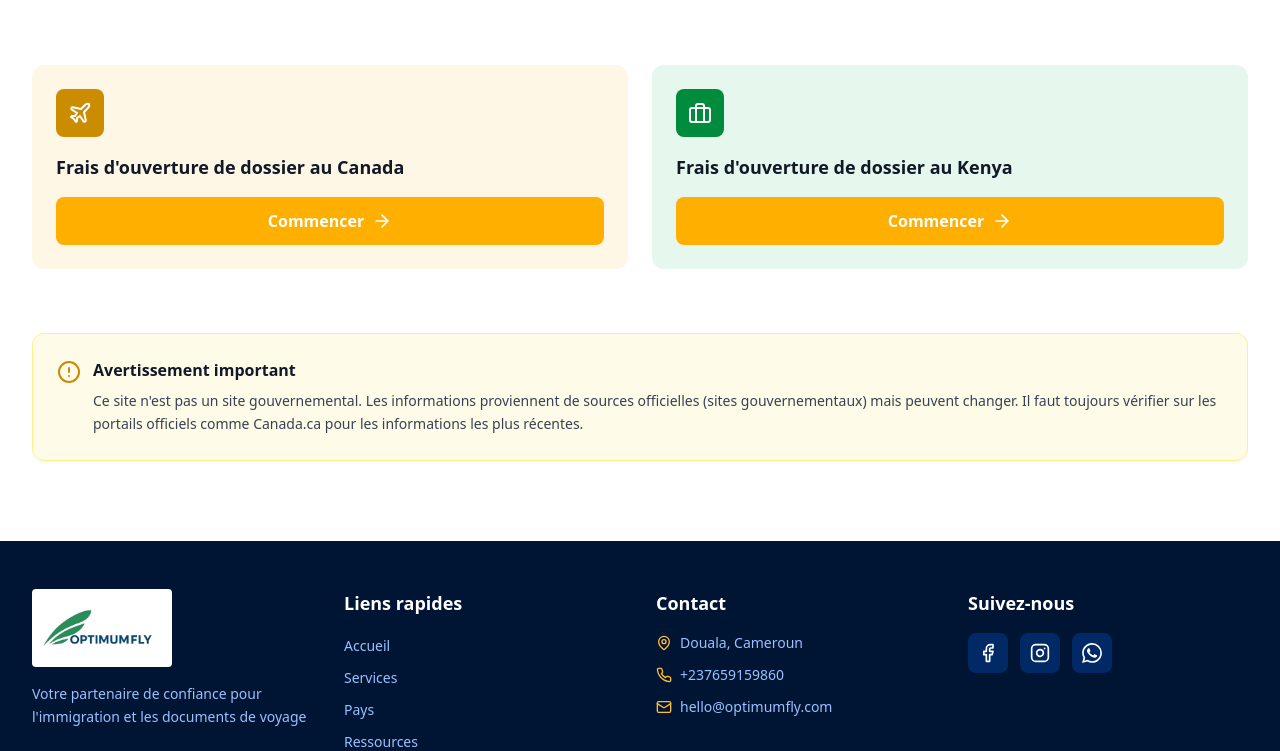
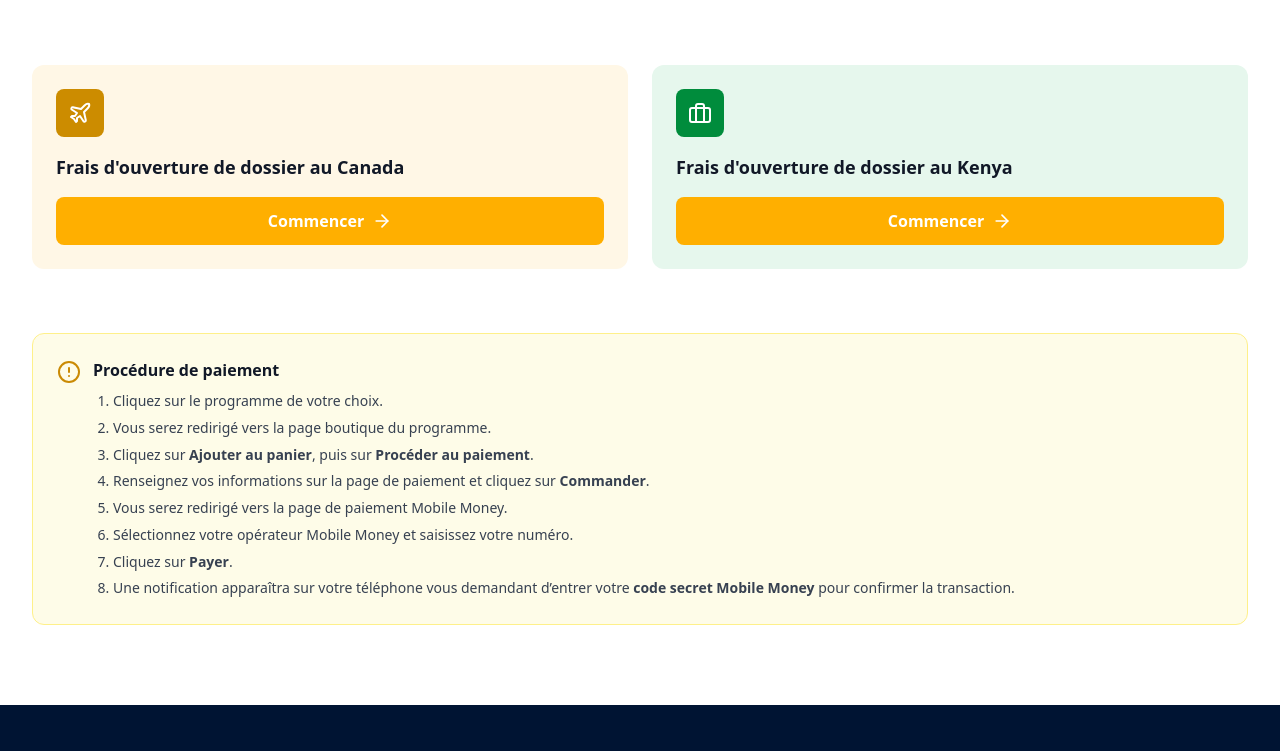
Before and after one commit to AngeArsene/optimumfly, a React (Vite) app: page /programs in a window 1280 px wide. Shown: the part 392-1143 px from the top of the page. Built offline with nearby package versions, Linux system fonts and the light colour scheme.

Commit message:
fix: Removed the Warning Notice at the bottom oof the programs page and replace it with the payment steps.

```diff
--- a/src/pages/Programs.tsx
+++ b/src/pages/Programs.tsx
@@ -69,16 +69,44 @@ export function Programs() {
                             <AlertCircle className="w-6 h-6 text-yellow-600 flex-shrink-0 mt-0.5" />
                             <div>
                                 <h3 className="font-bold text-gray-900 mb-2">
-                                    {language === 'fr' ? 'Avertissement important' : 'Important notice'}
+                                    {language === 'fr' ? 'Procédure de paiement' : 'Payment Procedure'}
                                 </h3>
-                                <p className="text-sm text-gray-700 leading-relaxed">
-                                    {language === 'fr'
-                                        ? 'Ce site n\'est pas un site gouvernemental. Les informations proviennent de sources officielles (sites gouvernementaux) mais peuvent changer. Il faut toujours vérifier sur les portails officiels comme Canada.ca pour les informations les plus récentes.'
-                                        : 'This site is not a government site. Information comes from official sources (government sites) but may change. Always verify on official portals like Canada.ca for the most recent information.'}
-                                </p>
+
+                                <ol className="text-sm text-gray-700 leading-relaxed list-decimal pl-5 space-y-1">
+                                    {language === 'fr' ? (
+                                        <>
+                                            <li>Cliquez sur le programme de votre choix.</li>
+                                            <li>Vous serez redirigé vers la page boutique du programme.</li>
+                                            <li>Cliquez sur <strong>Ajouter au panier</strong>, puis sur <strong>Procéder au paiement</strong>.</li>
+                                            <li>Renseignez vos informations sur la page de paiement et cliquez sur <strong>Commander</strong>.</li>
+                                            <li>Vous serez redirigé vers la page de paiement Mobile Money.</li>
+                                            <li>Sélectionnez votre opérateur Mobile Money et saisissez votre numéro.</li>
+                                            <li>Cliquez sur <strong>Payer</strong>.</li>
+                                            <li>
+                                                Une notification apparaîtra sur votre téléphone vous demandant
+                                                d’entrer votre <strong>code secret Mobile Money</strong> pour confirmer la transaction.
+                                            </li>
+                                        </>
+                                    ) : (
+                                        <>
+                                            <li>Click on the program of your choice.</li>
+                                            <li>You will be redirected to the program shop page.</li>
+                                            <li>Click <strong>Add to Cart</strong>, then <strong>Proceed to Checkout</strong>.</li>
+                                            <li>Fill in your information on the checkout page and click <strong>Place Order</strong>.</li>
+                                            <li>You will be redirected to the Mobile Money payment page.</li>
+                                            <li>Select your Mobile Money operator and enter your phone number.</li>
+                                            <li>Click <strong>Pay</strong>.</li>
+                                            <li>
+                                                A pop-up will appear on your phone asking you to enter your
+                                                <strong> Mobile Money secret code</strong> to confirm the transaction.
+                                            </li>
+                                        </>
+                                    )}
+                                </ol>
                             </div>
                         </div>
                     </div>
+
                 </div>
             </div>
         </div>
```
Lines whose indentation alone changed are shown as unchanged.
